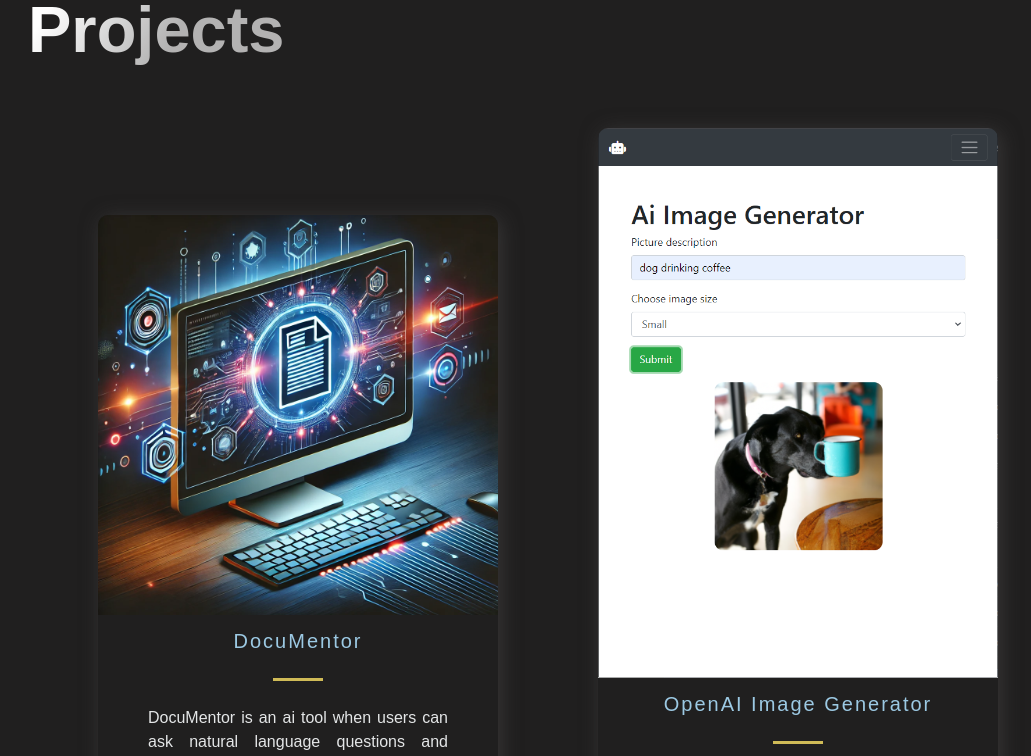
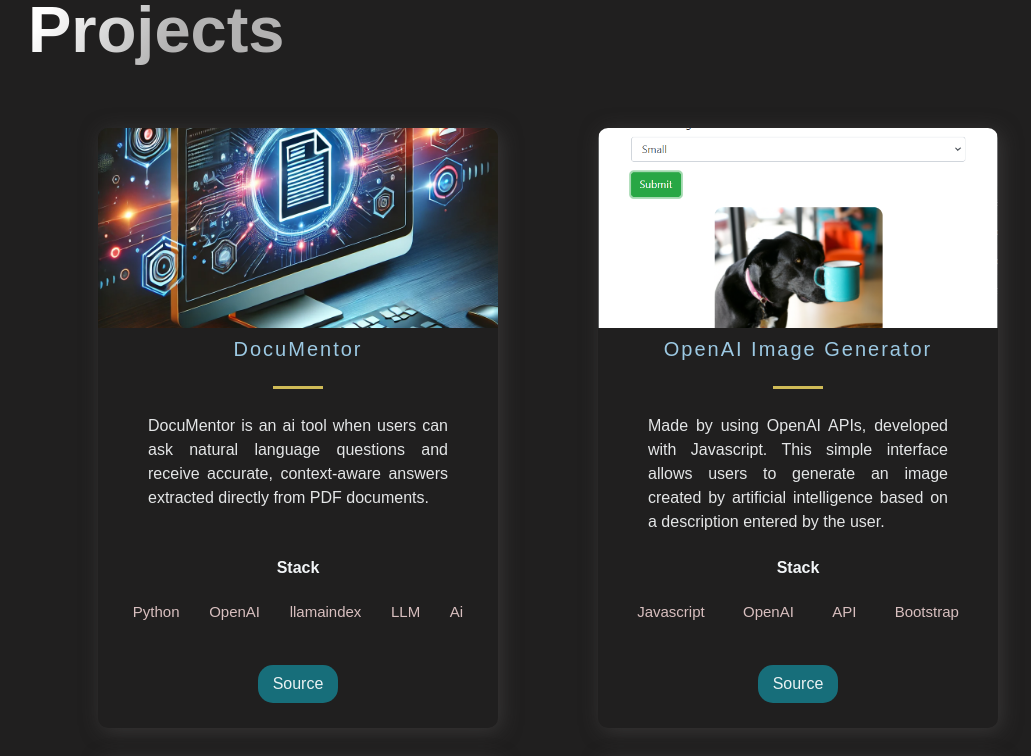
Before and after one commit to luigiPinna/Personal-portfolio, a Next.js app: page / in a window 1280 px wide. Shown: the part 840-1596 px from the top of the page, without its empty margins (92-1123 px from the left). Built offline with nearby package versions, Linux system fonts and the light colour scheme.

Commit message:
fix cards layout

```diff
--- a/src/components/Projects/ProjectsStyles.js
+++ b/src/components/Projects/ProjectsStyles.js
@@ -1,13 +1,13 @@
-import styled from 'styled-components';
+import styled from "styled-components";
 
 export const Img = styled.img`
-  width:100%;
-  height:100%;
+  width: 100%;
+  height: 200px; // Altezza fissa per le immagini
   object-fit: cover;
   overflow: hidden;
   border-top-left-radius: 10px;
   border-top-right-radius: 10px;
-`
+`;
 
 export const GridContainer = styled.section`
   display: grid;
@@ -23,22 +23,26 @@
     padding: 2rem;
     padding-bottom: 0;
   }
+`;
 
-`
 export const BlogCard = styled.div`
   border-radius: 10px;
   box-shadow: 3px 3px 20px rgba(80, 78, 78, 0.5);
   text-align: center;
   width: 400px;
-  height: auto;
+  height: 600px; // Altezza fissa per le card
+  display: flex; // Aggiunto display flex
+  flex-direction: column; // Organizza il contenuto verticalmente
   &:hover {
     cursor: pointer;
     transform: scale(1.02);
-    transition: .2s;
-    box-shadow: rgba(0, 0, 0, 0.25) 0px 14px 28px, rgba(0, 0, 0, 0.22) 0px 10px 10px;
+    transition: 0.2s;
+    box-shadow: rgba(0, 0, 0, 0.25) 0px 14px 28px,
+      rgba(0, 0, 0, 0.22) 0px 10px 10px;
   }
   @media ${(props) => props.theme.breakpoints.sm} {
     width: 100%;
+    height: 600px; // Mantiene l'altezza fissa anche su mobile
   }
 `;
 export const TitleContent = styled.div`
@@ -52,8 +56,8 @@
   font-weight: 500;
   letter-spacing: 2px;
   color: #9cc9e3;
-  padding: .5rem 0;
-  font-size: ${(props) => props.title ? '3rem' : '2rem'};
+  padding: 0.5rem 0;
+  font-size: ${(props) => (props.title ? "3rem" : "2rem")};
 `;
 
 export const Hr = styled.hr`
@@ -68,12 +72,11 @@
   width: 170px;
   margin: 0 auto;
   color: #dce3e7;
-  font-family: 'Droid Serif', serif;
+  font-family: "Droid Serif", serif;
   font-size: 13px;
   font-style: italic;
   line-height: 18px;
 `;
-
 
 export const CardInfo = styled.p`
   width: 100%;
@@ -82,13 +85,13 @@
   font-style: 2rem;
   line-height: 24px;
   text-align: justify;
+  flex: 1; // Permette al contenuto di espandersi
+  overflow-y: auto; // Aggiunge scrolling se il contenuto è troppo lungo
   @media ${(props) => props.theme.breakpoints.sm} {
-    padding-left:15px;
-    padding-right:15px;
-
+    padding-left: 15px;
+    padding-right: 15px;
   }
 `;
-
 
 export const UtilityList = styled.ul`
   list-style-type: none;
@@ -109,7 +112,6 @@
   &:hover {
     background: #28c3d7;
     color: black;
-
   }
 `;
 
@@ -117,8 +119,8 @@
   display: flex;
   justify-content: space-around;
   padding: 2rem;
-`
+`;
 export const Tag = styled.li`
   color: #d8bfbf;
   font-size: 1.5rem;
-`
+`;
```
Also changed, not shown: 2 other files (tests, documents, lock files or other folders). Lines whose indentation alone changed are shown as unchanged.
